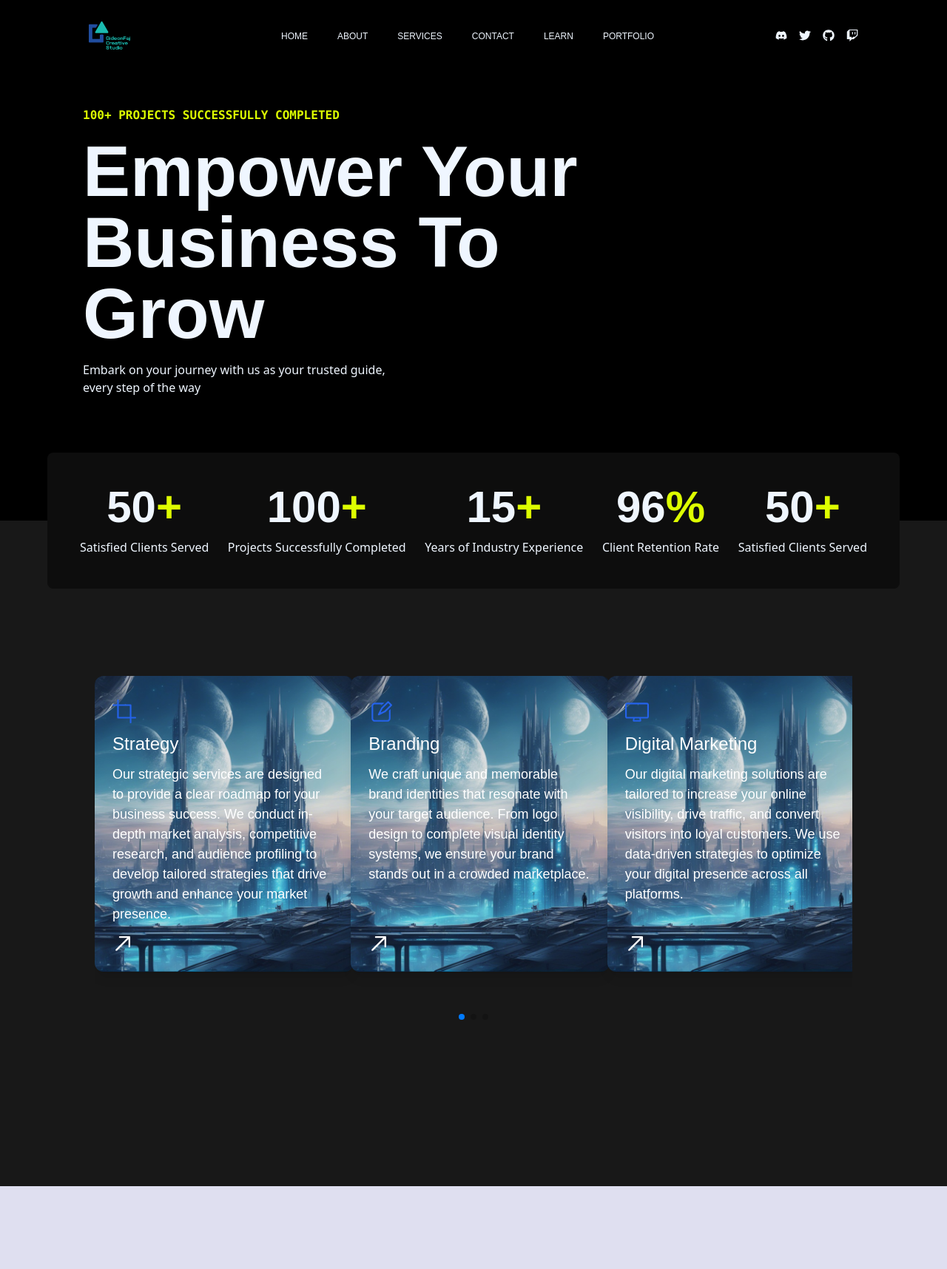
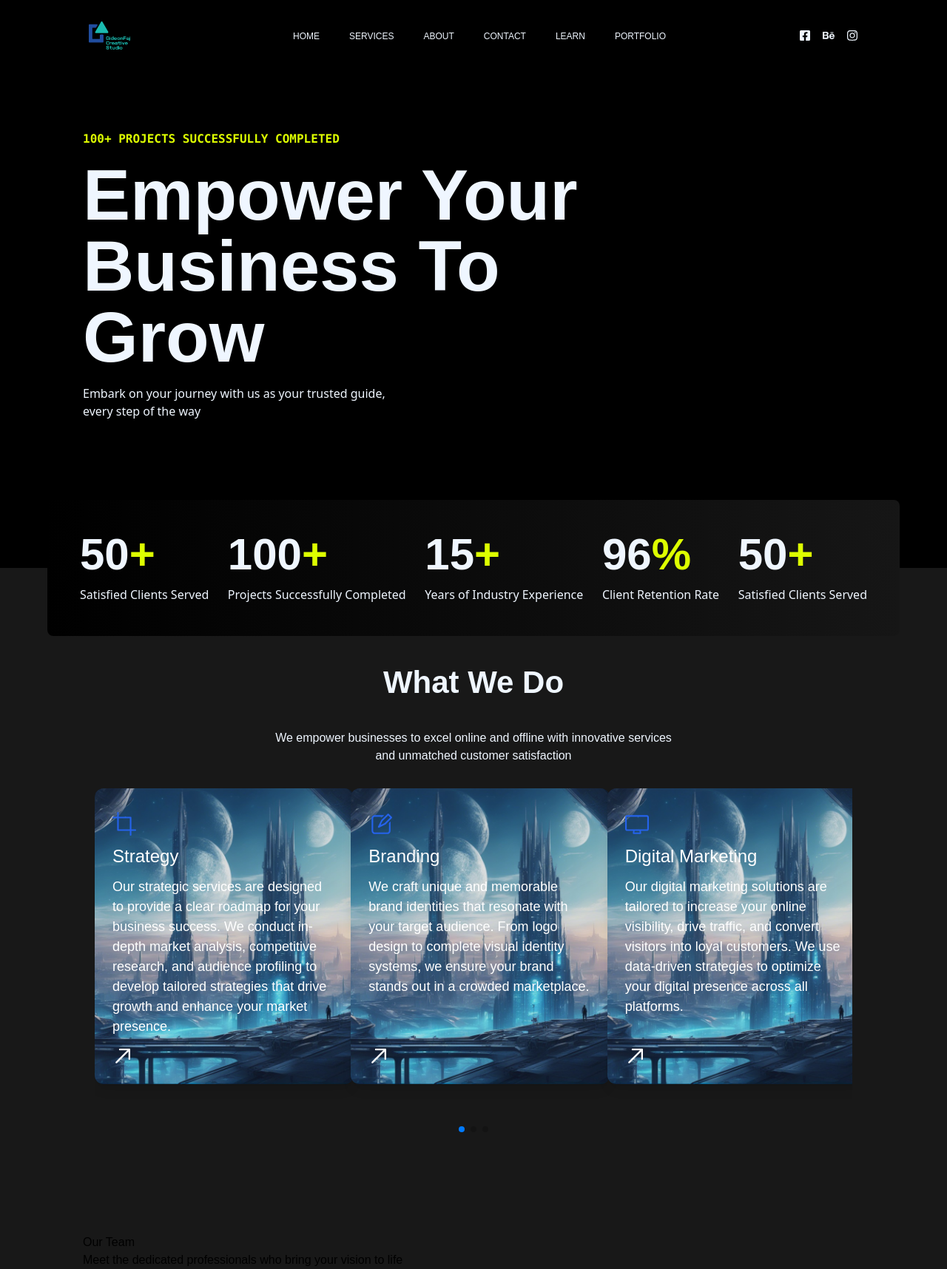
Before and after one commit to SekavArielight/gideon-faj-ltd, a React (Vite) app: page / in a window 1280 px wide. Shown: the whole page at 74% size. Before the commit the page ends 1604 px from the top, so only its background shows below. Built offline with nearby package versions, Linux system fonts and the light colour scheme.

Commit message:
More Build

```diff
--- a/src/App.jsx
+++ b/src/App.jsx
@@ -10,7 +10,7 @@ const App = () => {
       <Navbar />
       <Hero />
       <About />
-      {/* <Team /> */}
+      <Team />
     </main>
   )
 }
--- a/src/components/About.jsx
+++ b/src/components/About.jsx
@@ -14,30 +14,32 @@ import { ServiceData } from "../constants";
 const About = () => {
   return (
     <div className="bg-aboutBlack relative">
-      <div className="absolute inset-x-0 -translate-y-1/2 bg-cardBlack rounded-lg mx-auto p-11 max-w-6xl z-10 flex flex-col justify-between sm:flex-row">
-        <div className="flex items-center justify-center flex-col gap-3">
+      <div className="absolute inset-x-0 -translate-y-1/2 bg-gradient-to-r from-homeBlack to-cardBlack rounded-lg mx-auto p-11 max-w-6xl z-10 flex flex-col justify-between sm:flex-row">
+        <div className="flex items-start justify-center flex-col gap-3">
           <p className="text-6xl text-blue-50 font-CloverGrotesk font-bold">50<span className="text-brandcolor">+</span></p>
           <p className="text-blue-50 font-sans">Satisfied Clients Served</p>
         </div>
-        <div className="flex items-center justify-center flex-col gap-3">
+        <div className="flex items-start justify-center flex-col gap-3">
           <p className="text-6xl text-blue-50 font-CloverGrotesk font-bold">100<span className="text-brandcolor">+</span></p>
           <p className="text-blue-50 font-sans">Projects Successfully Completed</p>
         </div>
-        <div className="flex items-center justify-center flex-col gap-3">
+        <div className="flex items-start justify-center flex-col gap-3">
           <p className="text-6xl text-blue-50 font-CloverGrotesk font-bold">15<span className="text-brandcolor">+</span></p>
           <p className="text-blue-50 font-sans">Years of Industry Experience</p>
         </div>
-        <div className="flex items-center justify-center flex-col gap-3">
+        <div className="flex items-start justify-center flex-col gap-3">
           <p className="text-6xl text-blue-50 font-CloverGrotesk font-bold">96<span className="text-brandcolor">%</span></p>
           <p className="text-blue-50 font-sans">Client Retention Rate</p>
         </div>
-        <div className="flex items-center justify-center flex-col gap-3">
+        <div className="flex items-start justify-center flex-col gap-3">
           <p className="text-6xl text-blue-50 font-CloverGrotesk font-bold">50<span className="text-brandcolor">+</span></p>
           <p className="text-blue-50 font-sans">Satisfied Clients Served</p>
         </div>
       </div>
 
-      <div className="flex items-center justify-center flex-col h-[900px] mx-auto max-w-screen-2xl font-CloverGrotesk">
+      <div className="flex items-center justify-center flex-col h-[900px] mx-auto max-w-screen-2xl">
+        <h4 className="text-blue-50 md:text-[42px] font-bold inline mt">What We Do</h4>
+        <p className="text-blue-50 text-center my-8">We empower businesses to excel online and offline with innovative services <br /> and unmatched customer satisfaction</p>
       <Swiper
         breakpoints={{
           340: {
--- a/src/components/Footer.jsx
+++ b/src/components/Footer.jsx
@@ -0,0 +1,9 @@
+import React from 'react'
+
+const Footer = () => {
+  return (
+    <div>Footer</div>
+  )
+}
+
+export default Footer
--- a/src/components/Hero.jsx
+++ b/src/components/Hero.jsx
@@ -4,7 +4,7 @@ const Hero = () => {
   return (
     <div className="relative w-screen overflow-x-hidden bg-homeBlack max-w-full px-28">
       <div className="max-w-screen-2xl mx-auto flex flex-col sm:flex-row items-center justify-between">
-        <div className="py-32 mx-auto flex-1">
+        <div className="py-40 mx-auto flex-1">
           <p className="text-brandcolor uppercase font-mono font-bold py-4">
             100+ projects successfully completed
           </p>
--- a/src/components/Navbar.jsx
+++ b/src/components/Navbar.jsx
@@ -2,16 +2,15 @@ import React, { useRef, useState, useEffect } from "react";
 // import { TiLocationArrow } from "react-icons/ti";
 import { useWindowScroll } from "react-use";
 import gsap from "gsap";
-import { FaDiscord, FaGithub, FaTwitch, FaTwitter } from "react-icons/fa";
+import { FaBehance, FaFacebookSquare, FaInstagram} from "react-icons/fa";
 
 const links = [
-  { href: "https://discord.com", icon: <FaDiscord /> },
-  { href: "https://twitter.com", icon: <FaTwitter /> },
-  { href: "https://github.com", icon: <FaGithub /> },
-  { href: "https://twitch.com", icon: <FaTwitch /> },
+  { href: "https://facebook.com", icon: <FaFacebookSquare /> },
+  { href: "https://behance.com", icon: <FaBehance /> },
+  { href: "https://instagram.com", icon: <FaInstagram /> },
 ];
 
-const navItems = ["Home", "About", "Services", "Contact", "Learn", "Portfolio"];
+const navItems = ["Home", "Services", "About", "Contact", "Learn", "Portfolio"];
 
 const Navbar = () => {
   const [lastScrollY, setLastScrollY] = useState(0);
--- a/src/components/Team.jsx
+++ b/src/components/Team.jsx
@@ -1,9 +1,20 @@
-import React from 'react'
+import React from "react";
 
 const Team = () => {
   return (
-    <div>Team</div>
-  )
-}
+    <div className="bg-aboutBlack relative">
+      <div className="mx-auto max-w-screen-2xl px-28 flex">
+        <div>
+          <p>Our Team</p>
+          <h1>
+            Meet the dedicated professionals who bring your vision to life
+          </h1>
+        </div>
+        <div></div>
+        <div></div>
+      </div>
+    </div>
+  );
+};
 
-export default Team
+export default Team;
--- a/src/index.css
+++ b/src/index.css
@@ -6,7 +6,7 @@ body {
   /* width: 100dvw;
   overflow-x: hidden;
    */
-  font-family: "sans-serif";
+  font-family: CloverGrotesk, sans-serif;
   background-color: #dfdff0;
 }
 
--- a/tailwind.config.js
+++ b/tailwind.config.js
@@ -13,7 +13,7 @@ export default {
         homeBlack: "#000000",
         brandcolor: "#ddff00",
         aboutBlack: "#181818",
-        cardBlack: "#0d0d0d",
+        cardBlack: "#161616",
       },
     },
   },
```
